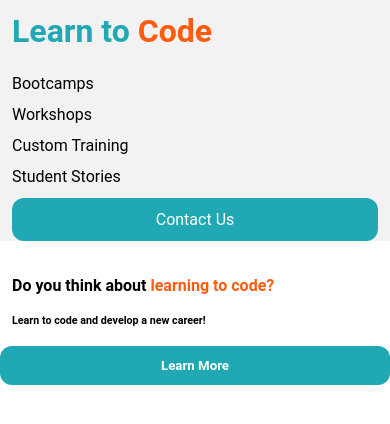
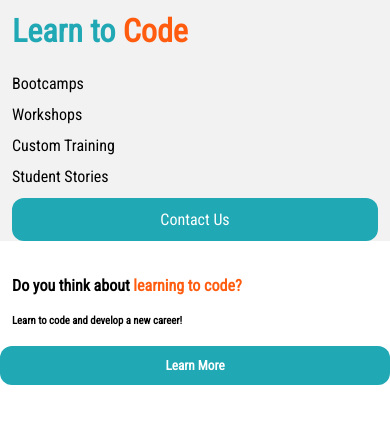
Before and after one commit to bryanmichaelbrown/deliverable_one, a plain HTML site: page index.html in a window 390 px wide. Drawn offline with Linux system fonts and the light colour scheme.

Commit message:
updated font,image

```diff
--- a/index.html
+++ b/index.html
@@ -5,6 +5,9 @@
     <meta name="viewport" content="width=device-width, initial-scale=1.0">
     <title>Learn to Code</title>
     <link rel="stylesheet" href="style.css">
+    <link href="https://fonts.googleapis.com/css2?family=Roboto+Condensed&display=swap" rel="stylesheet">
+    <a href=https://im6.ezgif.com/tmp/ezgif-6-55e09bf71ef7.png>
+        <img src="https://im6.ezgif.com/tmp/ezgif-6-55e09bf71ef7.png">
 </head>
 <body>
     <div class="header">
--- a/style.css
+++ b/style.css
@@ -1,6 +1,6 @@
 *{
-    font-family: roboto;
-    margin:0px;
+    font-family: 'Roboto Condensed', sans-serif;
+    margin: 0;
 }
 li{
     list-style: none;
@@ -80,10 +80,8 @@ h5:hover{
 h6{
     padding-left:12px;
 }
-@media screen and (max-width: 768px){
-    img{
-        display: none;
-    }
+img{
+    display:none;
 }
 @media screen and (min-width: 768px){
     .list{
@@ -119,4 +117,7 @@ h6{
         width:700px;
         bottom:200px;
     }
+    img{
+        display:inline;
+    }
 }
```
